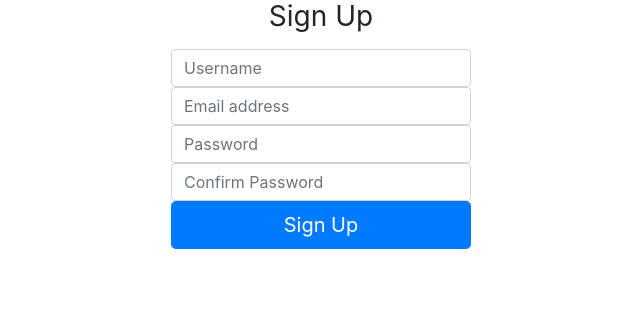
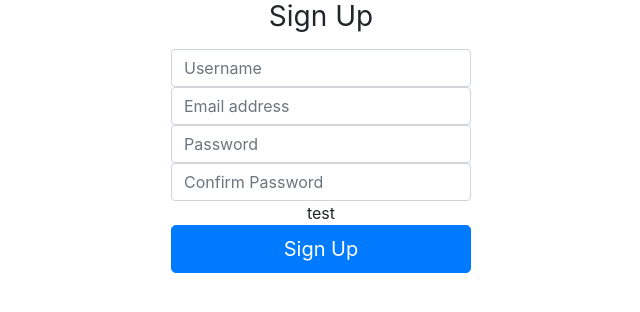
Before and after one commit to klemons/BloggyMcBloggerson, a PHP site: page /SignIn.php in a window 1280 px wide. Shown: the part 318-630 px from the top of the page, without its empty margins (287-927 px from the left). Run offline with PHP 8.4, Linux system fonts and the light colour scheme; some libraries are stand-ins or nearby versions.

Commit message:
fixed a few more bugs
- fixed bug that let the passwords not match in the signup form
- added checker to let users know if the passwords they've typed in are the same (yet to style)

```diff
--- a/SignIn.php
+++ b/SignIn.php
@@ -11,12 +11,32 @@
 
     <link rel="canonical" href="https://getbootstrap.com/docs/4.3/examples/sign-in/">
 
-    <!-- Bootstrap core CSS -->
-<link href="/docs/4.3/dist/css/bootstrap.min.css" rel="stylesheet" integrity="sha384-ggOyR0iXCbMQv3Xipma34MD+dH/1fQ784/j6cY/iJTQUOhcWr7x9JvoRxT2MZw1T" crossorigin="anonymous">
+     <script type="text/javascript">
+      function check_pass()
+      {
+        var pass1 = document.getElementById("inputPasswordSignUp1").value;
+        var pass2 = document.getElementById("inputPasswordSignUp2").value;
 
-
-    <!-- Custom styles for this template -->
-    <link href="signin.css" rel="stylesheet">
+        if(pass1 == "" || pass2 == "")
+        {
+          document.getElementById("pass_same").innerHTML = "";
+          document.getElementById("pass_same").style.background = "none";
+          document.getElementById("pass_same").style.color = "White";
+        }
+        else if(pass1==pass2)
+        {
+          document.getElementById("pass_same").innerHTML = " Passwords Match ";
+          document.getElementById("pass_same").style.background = "Green";
+          document.getElementById("pass_same").style.color = "White";
+        }
+        else
+        {
+          document.getElementById("pass_same").innerHTML = "No Match";
+          document.getElementById("pass_same").style.background = "Red";
+          document.getElementById("pass_same").style.color = "White";
+        }
+      }
+    </script>
   </head>
 
 <body class="text-center">
@@ -54,7 +74,7 @@
 
 <?php
 
-if(isset($_POST['enteredUsername'])  && isset($_POST['enteredEmail']) && isset($_POST['enteredPassword']))
+if(isset($_POST['enteredUsername'])  && isset($_POST['enteredEmail']) && isset($_POST['enteredPassword']) && $_POST['enteredPassword'] == $_POST['enteredPassword2'])
 {
     // check if the username has been set
   //be sure to validate and clean your variables
@@ -94,10 +114,11 @@ if(isset($_POST['enteredUsername'])  && isset($_POST['enteredEmail']) && isset($
     <input type="email" name="enteredEmail" id="inputEmailSignUp" class="form-control" placeholder="Email address" required autofocus>
 
     <label for="inputPassword" class="sr-only">Password</label>
-    <input type="password" name="enteredPassword" id="inputPasswordSignUp1" class="form-control" placeholder="Password" required>
+    <input type="password" name="enteredPassword" id="inputPasswordSignUp1" class="form-control" onKeyUp="check_pass()" placeholder="Password" required>
 
      <label for="inputPassword" class="sr-only">Password</label>
-    <input type="password" id="inputPasswordSignUp2" class="form-control" placeholder="Confirm Password" required>
+    <input type="password" name="enteredPassword2" id="inputPasswordSignUp2" class="form-control" onKeyUp="check_pass()" placeholder="Confirm Password" required>
+    <div id="pass_same" style="display:inline;">test</div>
 
   <button class="btn btn-lg btn-primary btn-block" type="submit">Sign Up</button>
 </form>
```
